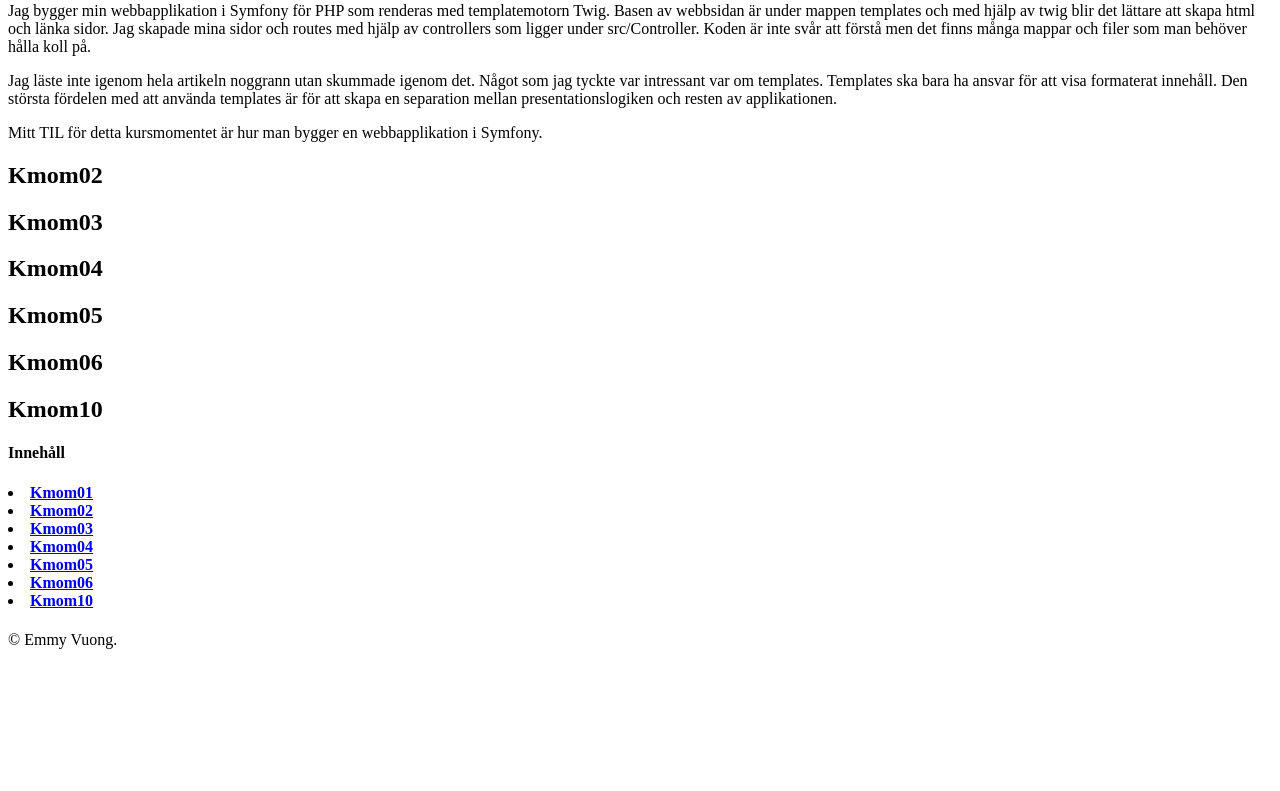
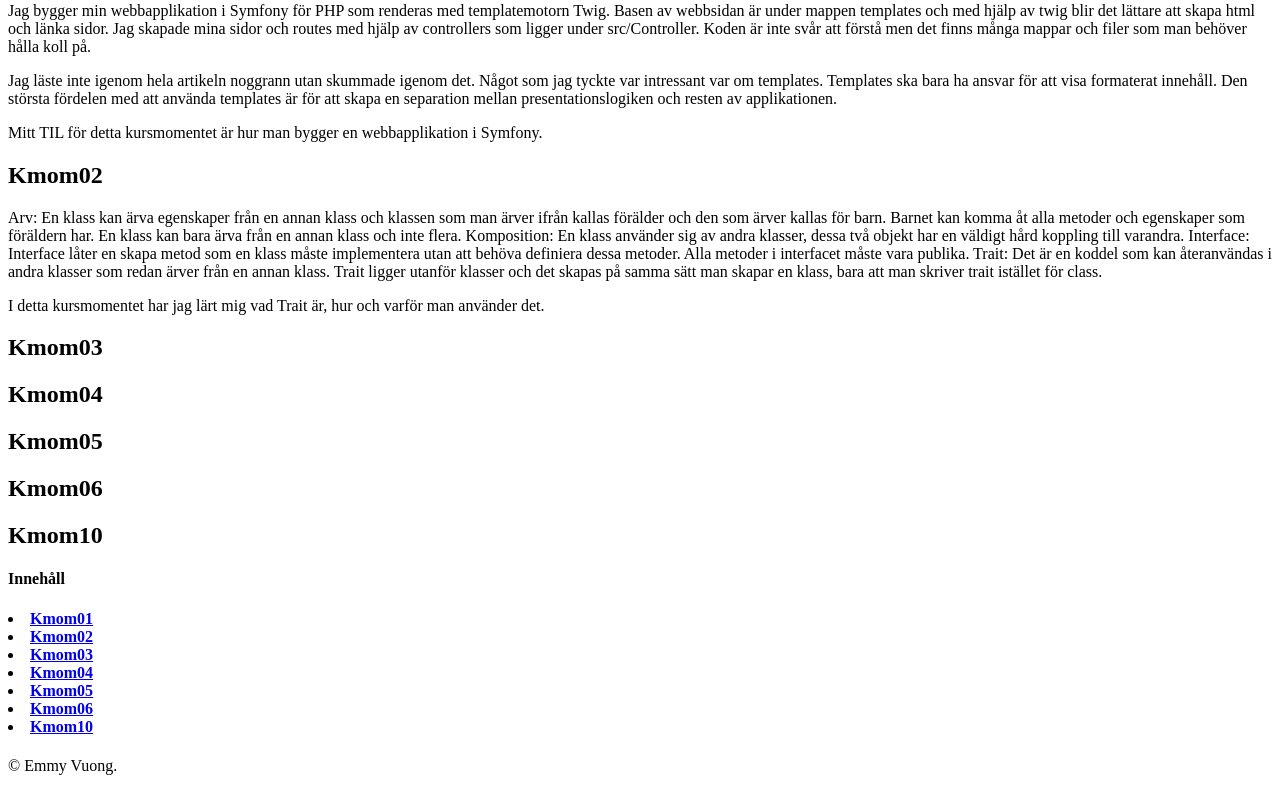
Before and after one commit to EmmyV25/mvc, a Symfony app: template templates/report.html.twig in a window 1280 px wide. Shown: the part 314-1105 px from the top of the page. Before the commit the page ends 963 px from the top, so only its background shows below. Run offline with Twig, Linux system fonts and the light colour scheme; the template is opened without the code that fills it, so the values that code supplies are empty; some libraries are stand-ins or nearby versions.

Commit message:
Fixing style

```diff
--- a/templates/about.html.twig
+++ b/templates/about.html.twig
@@ -14,7 +14,7 @@
         </article>
 
         <aside class="aside aside-left">
-            <h4 style="width: 150px">Github<h4>
+            <h4 style="width: 200px">Github<h4>
 
             <li><a href="https://github.com/dbwebb-se/mvc">Kursens Git-repo</a></li>
 
--- a/templates/report.html.twig
+++ b/templates/report.html.twig
@@ -47,6 +47,20 @@
             <section>
                 <h2 id="kmom02">Kmom02</h2>
                 <p>
+                    Arv: En klass kan ärva egenskaper från en annan klass och klassen som man ärver ifrån kallas förälder och den som ärver kallas för barn. Barnet kan komma åt alla metoder och egenskaper som föräldern har. En klass kan bara ärva från en annan klass och inte flera.
+                    Komposition: En klass använder sig av andra klasser, dessa två objekt har en väldigt hård koppling till varandra.
+                    Interface: Interface låter en skapa metod som en klass måste implementera utan att behöva definiera dessa metoder. Alla metoder i interfacet måste vara publika.
+                    Trait: Det är en koddel som kan återanvändas i andra klasser som redan ärver från en annan klass. Trait ligger utanför klasser och det skapas på samma sätt man skapar en klass, bara att man skriver trait istället för class.
+                </p>
+
+                <p>
+                </p>
+
+                <p>
+                </p>
+
+                <p>
+                    I detta kursmomentet har jag lärt mig vad Trait är, hur och varför man använder det.
                 </p>
             </section>
 
```
Also changed, not shown: assets/styles/app.css (+8 -0 lines).
